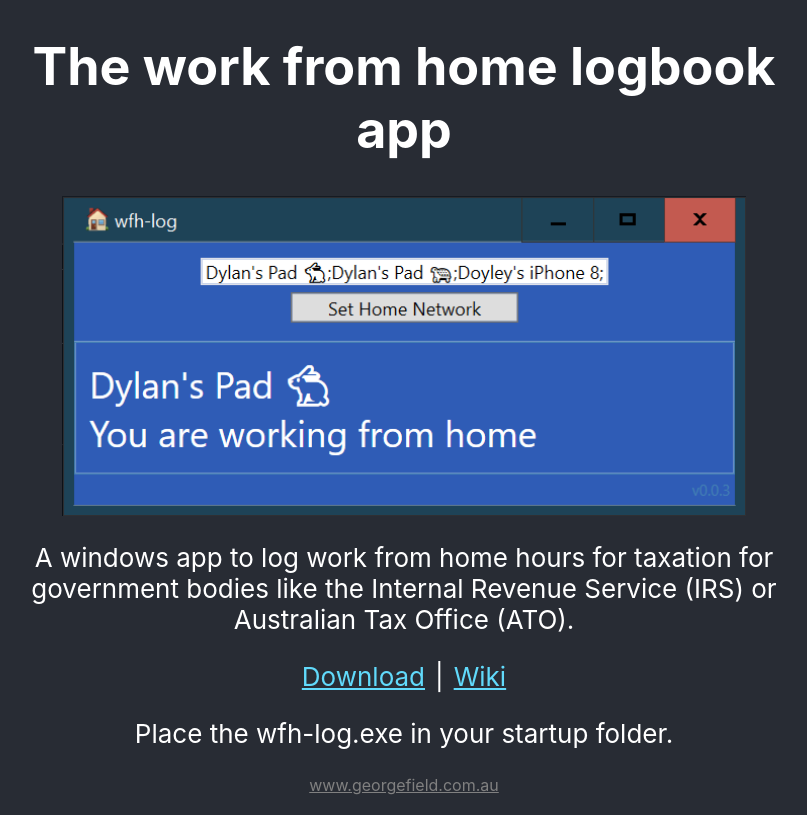
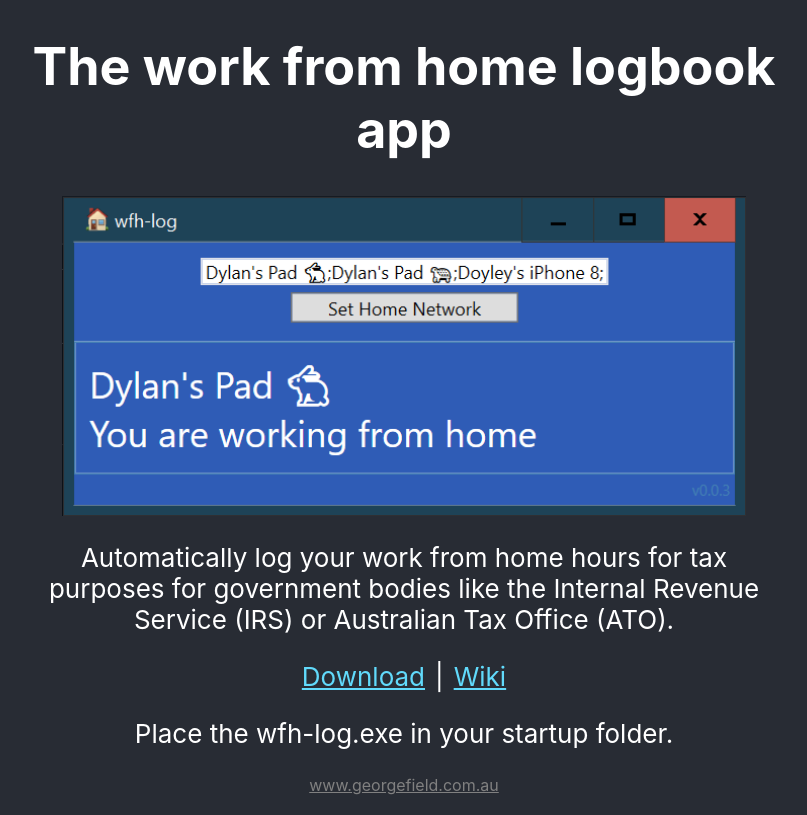
Before and after one commit to dylan-george-field/work-from-home-log, a React (Create React App) app in the folder site/: page / in a window 1280 px wide. Shown: the whole page, without its empty margins (236-1043 px from the left). Built offline with nearby package versions, Linux system fonts and the light colour scheme.

Commit message:
Update intro text description to match meta tag

```diff
--- a/site/src/App.js
+++ b/site/src/App.js
@@ -7,8 +7,8 @@ function App() {
         <h1>The work from home logbook app</h1>
         <img src={require("./example.png")} className="App-logo" alt="screenshot of wfh-log" />
         <p>
-        A windows app to log work from home hours for taxation for government bodies
-        like the Internal Revenue Service (IRS) or Australian Tax Office (ATO).
+          Automatically log your work from home hours for tax purposes for government bodies like the
+          Internal Revenue Service (IRS) or Australian Tax Office (ATO).
         </p>
         <span>
           <a
```
